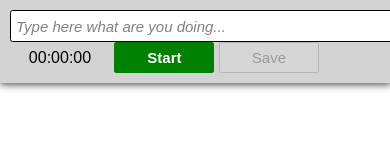
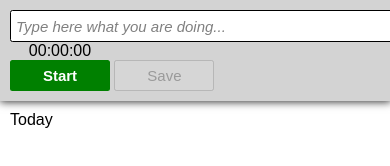
Before and after one commit to felipedssantos7/time-track, a plain HTML site: page index.html in a window 390 px wide. Shown: the top 166 px of the page. Drawn offline with Linux system fonts and the light colour scheme.

Commit message:
Fix bugs of save btn

```diff
--- a/index.html
+++ b/index.html
@@ -14,17 +14,23 @@
             <input
                 id="act-text"
                 type="text"
-                value="Type here what are you doing..."
+                value="Type here what you are doing..."
                 onfocus="toggleFocusActText()"
                 onblur="toggleFocusActText()">
-            <span id="act-cron">00:00:00</span>
-            <div id="row-btn">
-                <button id="act-toggle-btn" onclick="toggleCron()">Start</button>
+            <div
+                id="act-cron"
+                contenteditable="true"
+                onclick="stopCron()"
+                onblur="checkValue();">00:00:00</div>
+            <div id="row-btns">
+                <button id="act-toggle-btn" onclick="toggleCron(true)">Start</button>
                 <button id="act-save-btn" onclick="saveTime()" disabled>Save</button>
             </div>
         </div>
+        <div id="saved-act-times">
+            <div class="day">Today</div>
+        </div>
     </div>
-    <div id="saved-act-times"></div>
 </body>
 <script src="js/index.js"></script>
 </html>
```
